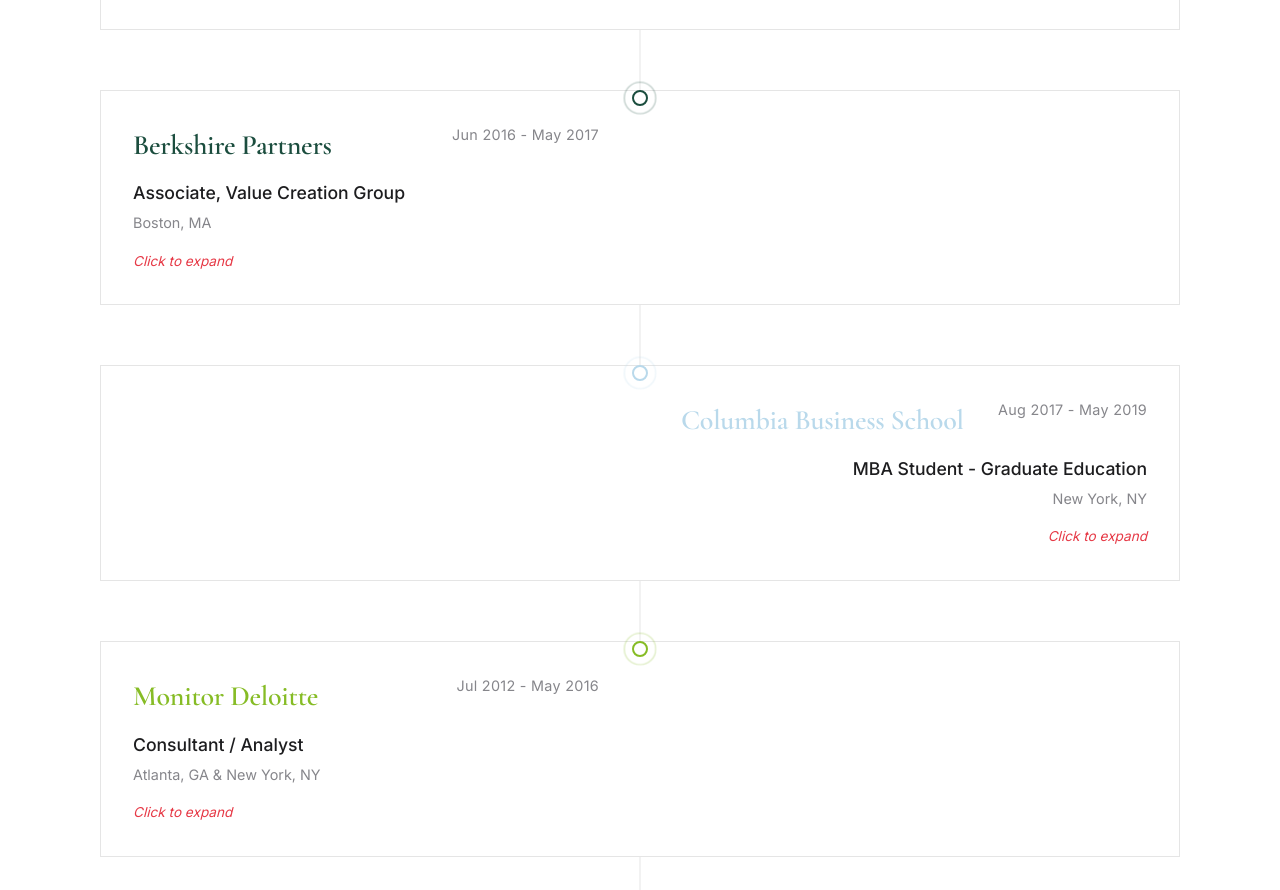
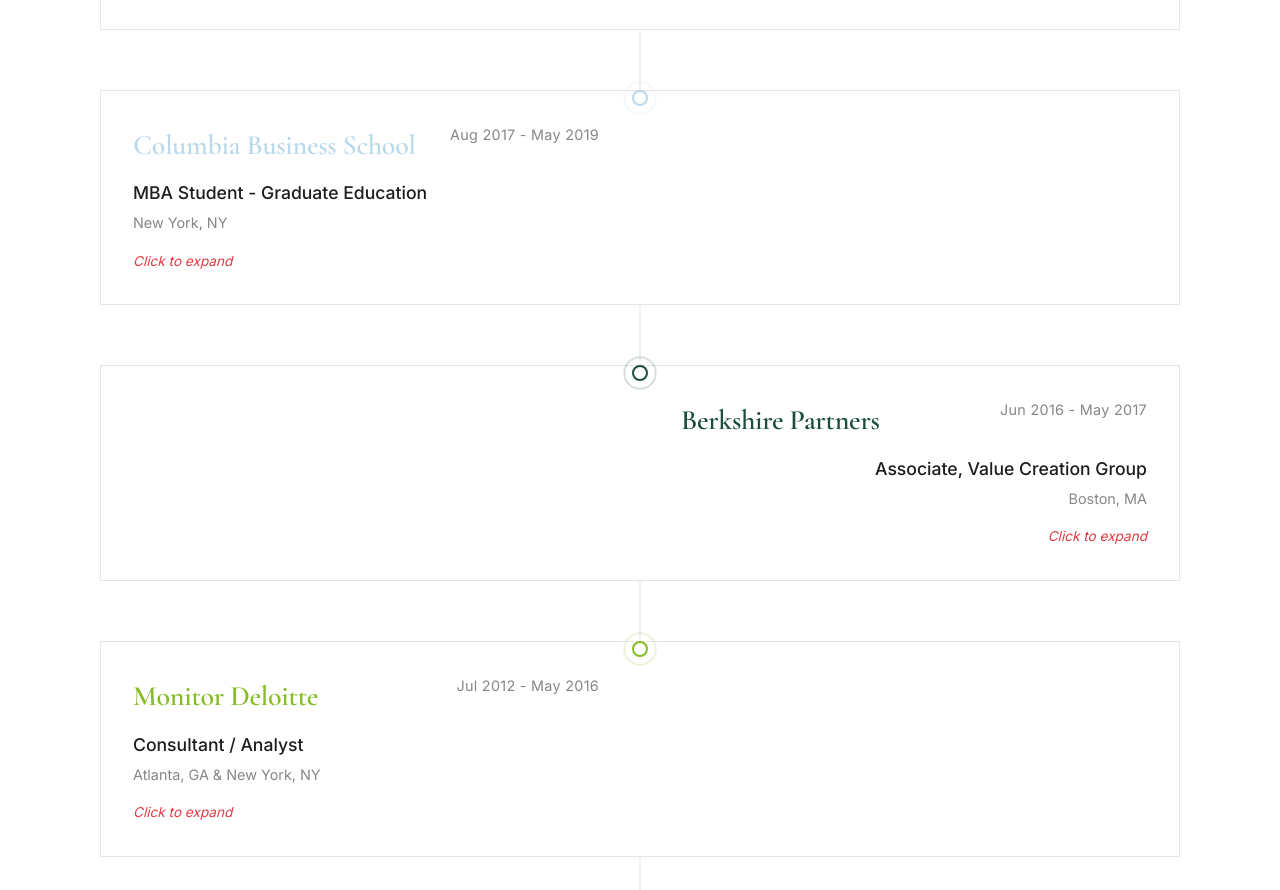
Before and after one commit to sanchitladha/resume-timeline, a React (Vite) app: page / in a window 1280 px wide. Shown: the part 1680-2570 px from the top of the page. Built offline with nearby package versions, Linux system fonts and the light colour scheme.

Commit message:
Fix: Reorder MBA entry between McKinsey and Berkshire Partners

```diff
--- a/src/data/resumeData.ts
+++ b/src/data/resumeData.ts
@@ -118,17 +118,6 @@ export const resumeData: ResumeData = {
       ],
     },
     {
-      company: 'Berkshire Partners',
-      position: 'Associate, Value Creation Group',
-      duration: 'Jun 2016 - May 2017',
-      location: 'Boston, MA',
-      color: '#1B4D3E',
-      description: [
-        'Worked with portfolio companies on value creation initiatives in upper middle-market PE firm (>$6B AUM)',
-        'Led operational improvement projects across portfolio companies',
-      ],
-    },
-    {
       company: 'Columbia Business School',
       position: 'MBA Student - Graduate Education',
       duration: 'Aug 2017 - May 2019',
@@ -139,6 +128,17 @@ export const resumeData: ResumeData = {
         'VP of Events on Student Executive Board, Peer Advisor',
         'Recipient of Student Service Award',
         'Focused on corporate strategy, product management, and entrepreneurship',
+      ],
+    },
+    {
+      company: 'Berkshire Partners',
+      position: 'Associate, Value Creation Group',
+      duration: 'Jun 2016 - May 2017',
+      location: 'Boston, MA',
+      color: '#1B4D3E',
+      description: [
+        'Worked with portfolio companies on value creation initiatives in upper middle-market PE firm (>$6B AUM)',
+        'Led operational improvement projects across portfolio companies',
       ],
     },
     {
```
